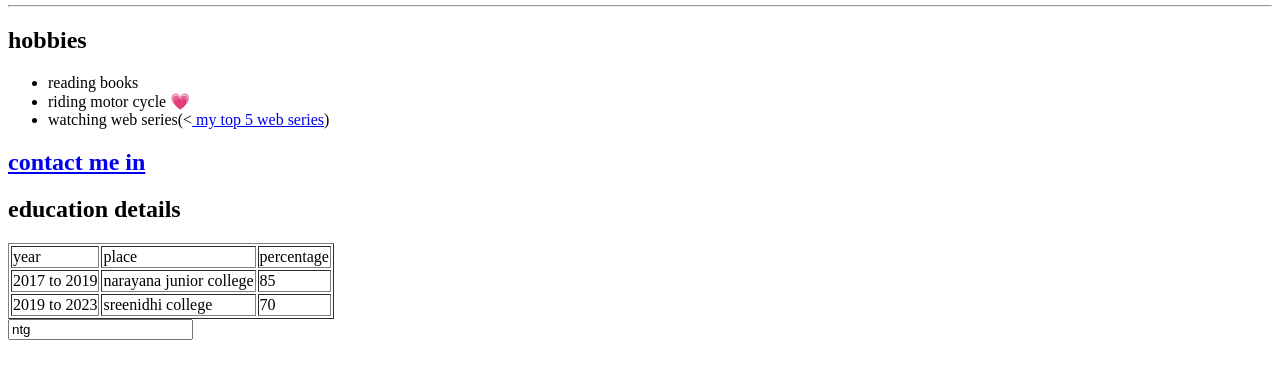
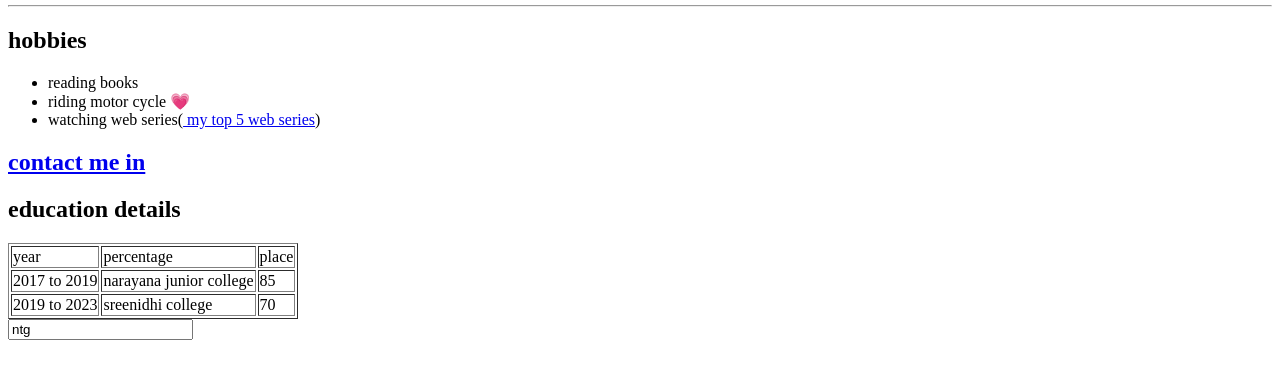
Before and after one commit to Venkatsaiii/cv, a plain HTML site: page index.html in a window 1280 px wide. Shown: the part 357-736 px from the top of the page. Drawn offline with Linux system fonts and the light colour scheme.

Commit message:
Update index.html

```diff
--- a/index.html
+++ b/index.html
@@ -21,7 +21,7 @@
   <ul>
     <li>reading books</li>
     <li>riding motor cycle &#128151;</li>
-    <li>watching web series(<<a href="web series.html"> my top 5 web series</a>)</li>
+    <li>watching web series(<a href="web series.html"> my top 5 web series</a>)</li>
   </ul>
   <h2><a href="contact.html">contact me in </a></h2>
     <h2>education details</h2>
@@ -29,8 +29,8 @@
       <thead>
         <tr>
           <td>year</td>
+          <td>percentage</td>
           <td>place</td>
-          <td>percentage</td>
         </tr>
       </thead>
       <tr>
```
